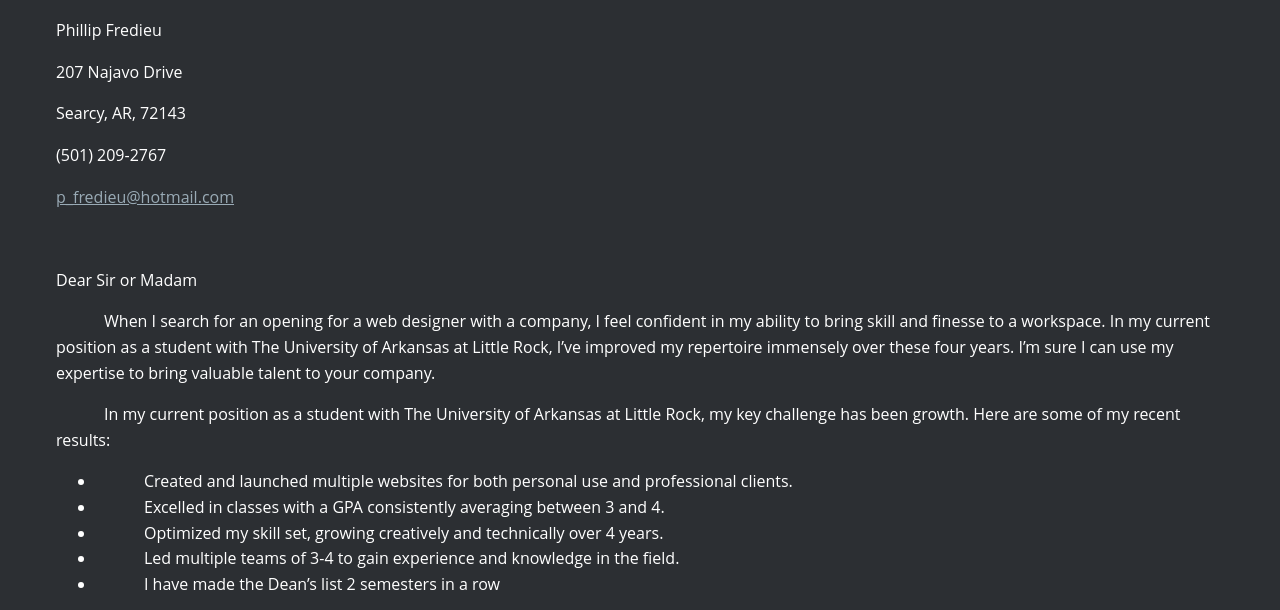
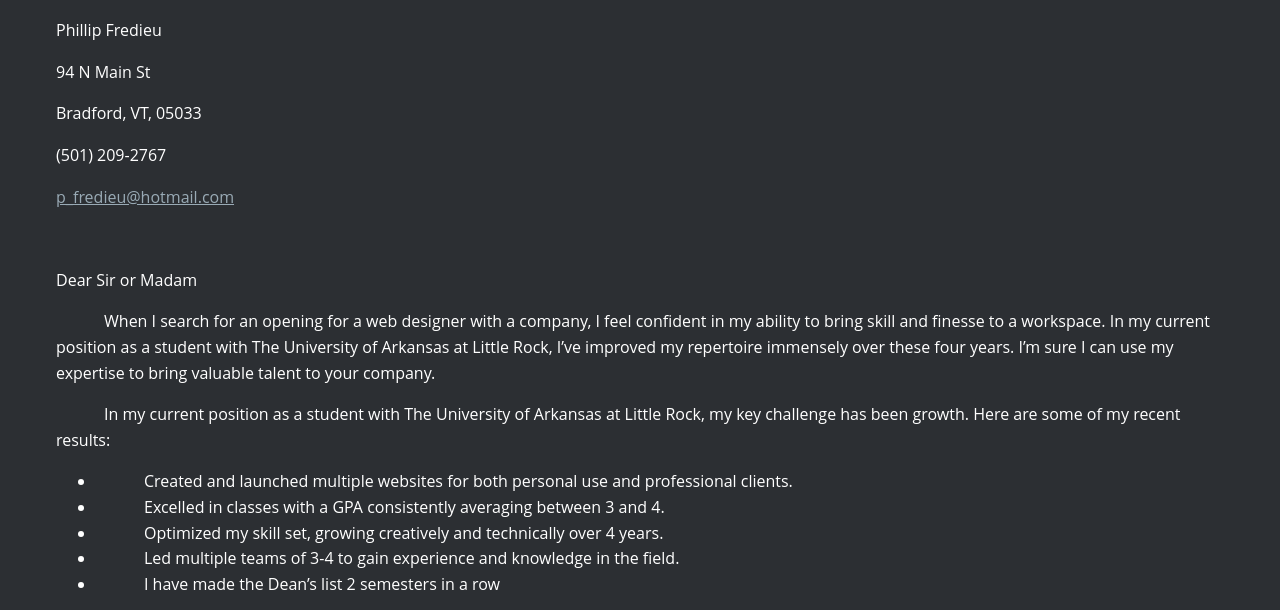
Before and after one commit to Phifred/Portfolio, a plain HTML site: page cover-letter.html in a window 1280 px wide. Shown: the part 141-751 px from the top of the page. Drawn offline with Linux system fonts and the light colour scheme.

Commit message:
Update cover-letter.html

```diff
--- a/cover-letter.html
+++ b/cover-letter.html
@@ -23,8 +23,8 @@
       <div id="wrapper">
 	  <h1>Cover Letter</h1>
       <p>Phillip Fredieu</p>
-      <p>207 Najavo Drive</p>
-      <p>Searcy, AR, 72143</p>
+      <p>94 N Main St</p>
+      <p>Bradford, VT, 05033</p>
       <p>(501) 209-2767</p>
       <p><a href="p_fredieu@hotmail.com">p_fredieu@hotmail.com</a></p>
       <br>
```
